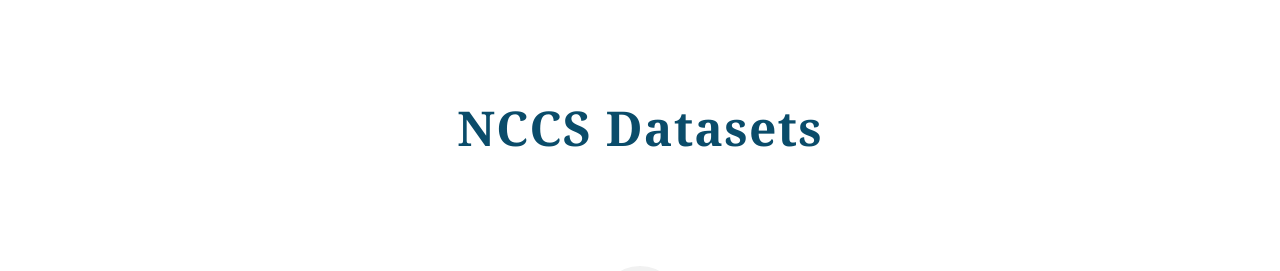
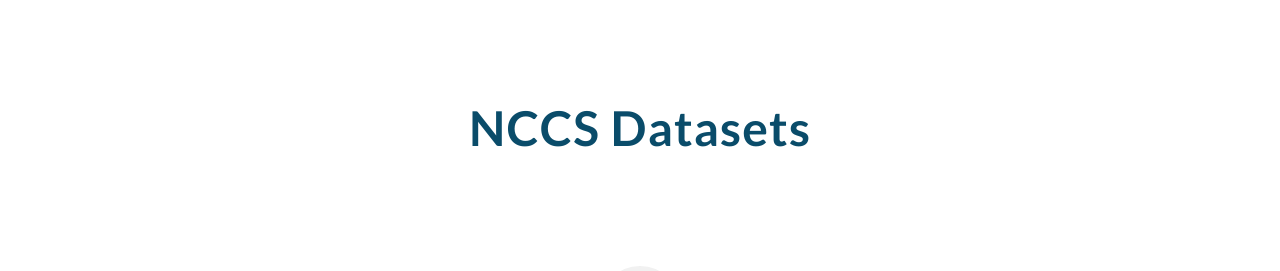
Before and after one commit to UrbanInstitute/nccs-jekyll-demo, a Jekyll site: the page built from index.md, in a window 1280 px wide. Shown: the part 719-990 px from the top of the page. Built offline with Jekyll 4.4.1, drawn with Linux system fonts in a browser that asks for light colours.

Commit message:
Update custom.css

```diff
--- a/assets/css/custom.css
+++ b/assets/css/custom.css
@@ -5,9 +5,16 @@
     color: #0a4c6a;
     font-weight: 700;
     font-style: normal;
-    font-family: "Quarto A", "Quarto B", Georgia, Times, "Times New Roman", "Microsoft YaHei New", "Microsoft Yahei", serif;
     line-height: 1.125;
     letter-spacing: 0.025em;
+}
+
+h1 {
+    font-family: "Lato", helvetica, sans-serif;
+}
+
+h2, h3 {
+    font-family: "Quarto A", "Quarto B", Georgia, Times, "Times New Roman", "Microsoft YaHei New", "Microsoft Yahei", serif;
 }
 
 h1 {
```
